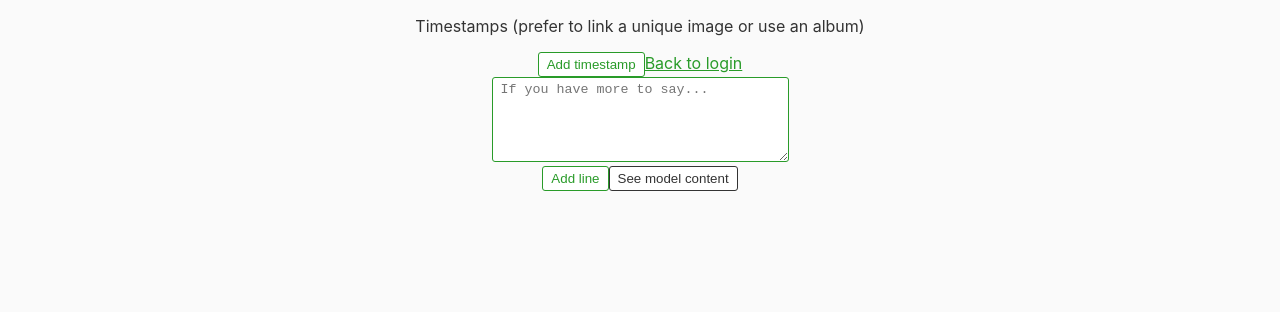
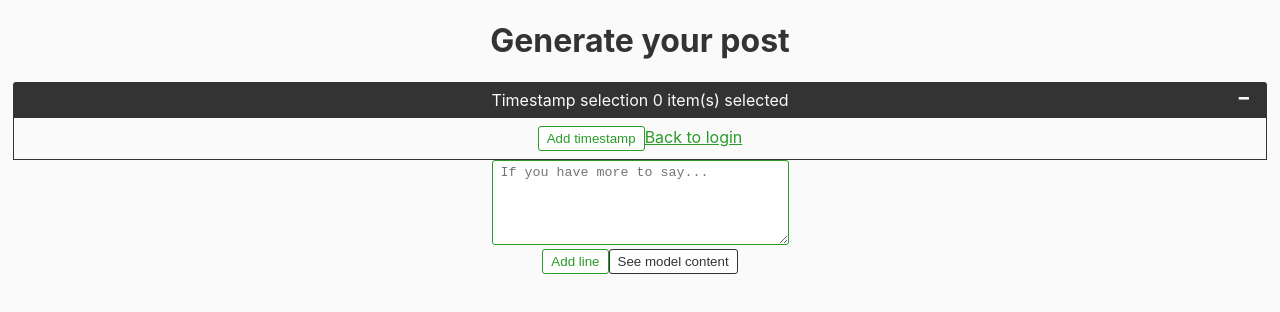
Before and after one commit to Vico-P/mm-generator, a React (Create React App) app: page /create-post in a window 1280 px wide. Shown: the top 312 px of the page. Built offline with nearby package versions, Linux system fonts and the light colour scheme.

Commit message:
foldable block

```diff
--- /dev/null
+++ b/src/Modules/MiscModule/FoldableBlock.css
@@ -0,0 +1,41 @@
+.foldable-block{
+    padding: 0 1vw;
+}
+
+.f-block-sign {
+    position: absolute;
+    top: 0;
+    right: 0;
+    line-height: 29px;
+    font-size: 2rem;
+    padding-right: 1rem;
+}
+
+.f-block-sign.minus::before {
+    content: '-';
+}
+
+.f-block-sign.plus::after {
+    content: '+';
+}
+
+.f-block-header {
+    position: sticky;
+    top: 0;
+    background-color: var(--main-dark);
+    color: var(--main-light);
+    padding: 0.5rem 0;
+    cursor: pointer;
+    border-radius: 3px 3px 0px 0px;
+    user-select: none;
+}
+
+.f-block-body {
+    padding: 0.5rem;
+    border: 1px solid var(--main-dark);
+    border-top: none;
+}
+
+.f-block-hide {
+    display: none;
+}
--- /dev/null
+++ b/src/Modules/MiscModule/FoldableBlock.js
@@ -0,0 +1,22 @@
+import React, { useState } from 'react';
+import './FoldableBlock.css';
+
+function FoldableBlock(props) {
+  const [displayBlock, setDisplayBlock] = useState(true);
+
+  return (
+    <div className="foldable-block">
+      <div
+        className="f-block-header"
+        onClick={ () => setDisplayBlock(!displayBlock) }>
+        {props.blockTitle}
+        <div className={`f-block-sign ${displayBlock ? 'minus' : 'plus'}`}></div>
+      </div>
+      <div className={`f-block-body ${displayBlock ? '' : 'f-block-hide'}`}>
+        { props.bodyContent }
+      </div>
+    </div>
+  );
+}
+
+export default FoldableBlock;
--- a/src/Modules/PostGeneratorModule/PostGenerator.js
+++ b/src/Modules/PostGeneratorModule/PostGenerator.js
@@ -1,9 +1,12 @@
 import React, { useState } from 'react';
-// import { useSelector } from 'react-redux';
+import { useSelector } from 'react-redux';
 import PostTimestamp from './PostTimestamp';
+import FoldableBlock from '../MiscModule/FoldableBlock';
 import './PostGenerator.css';
 
 function PostGenerator() {
+  const timestampListLength = useSelector(state => state.items.timestamp.length);
+
   const [arrayPost, setArrayPost] = useState({
     urlTimestamp: '',
     urlName: '',
@@ -69,14 +72,19 @@ function PostGenerator() {
           <div>Price</div>
           <input
             className="form-control"
-          value={row.price} onChange={(event) => { handleChange(event.target.value, "price", row.index) }} type="number" min="0" />
+            value={row.price} onChange={(event) => { handleChange(event.target.value, "price", row.index) }} type="number" min="0" />
         </td>
       </tr>
     );
   });
+
   return (
     <div>
-      <PostTimestamp />
+      <h1>Generate your post</h1>
+      <FoldableBlock
+        blockTitle={`Timestamp selection ${timestampListLength} item(s) selected`}
+        bodyContent={ <PostTimestamp /> }
+      />
       <table>
         <tbody>
           {rows}
--- a/src/Modules/PostGeneratorModule/PostTimestamp.js
+++ b/src/Modules/PostGeneratorModule/PostTimestamp.js
@@ -81,7 +81,6 @@ function PostGenerator() {
 
   return (
     <div>
-      <p>Timestamps (prefer to link a unique image or use an album)</p>
       {generateTimeStamp()}
       {displayStore()}
       <button
```
